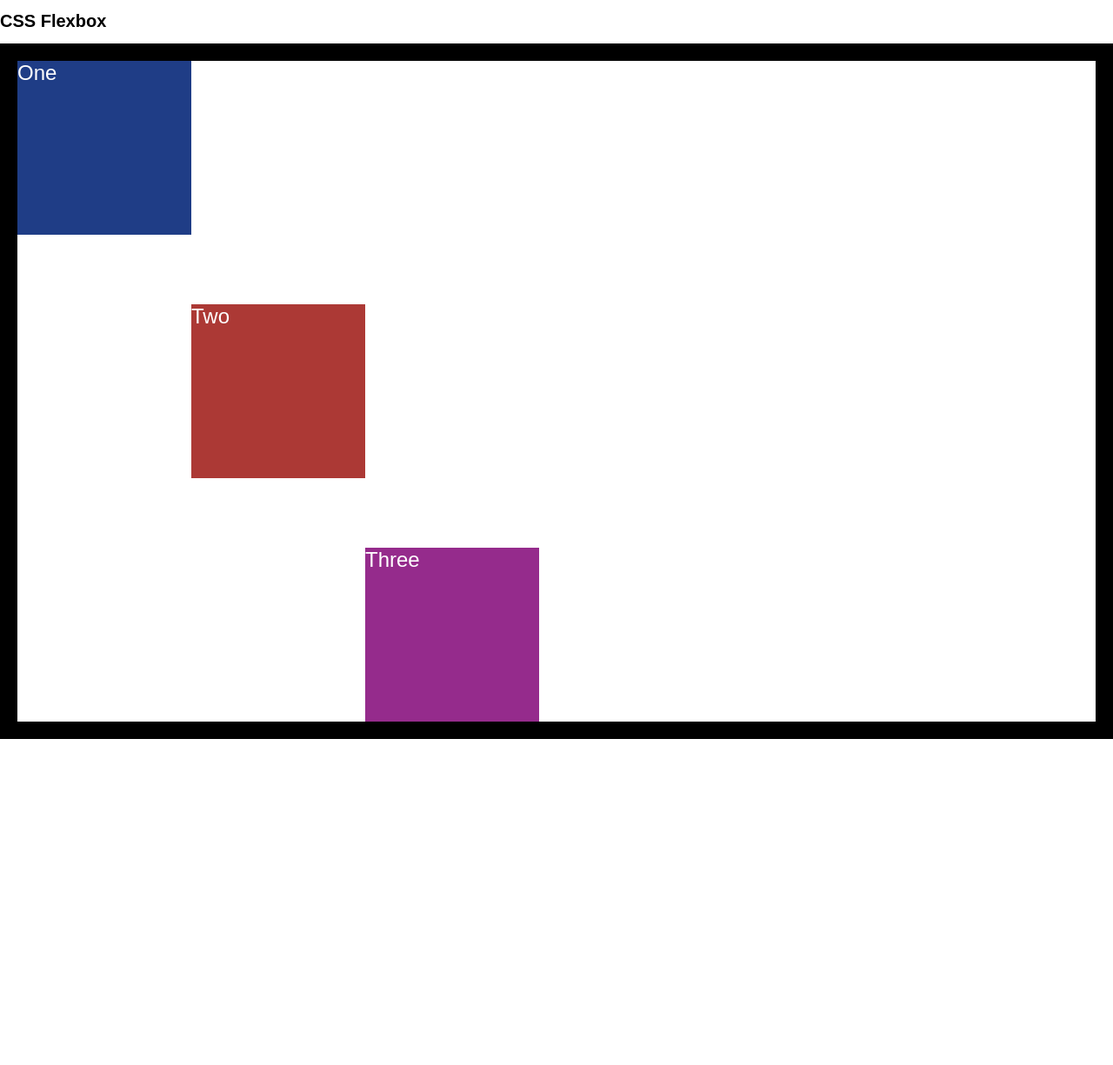
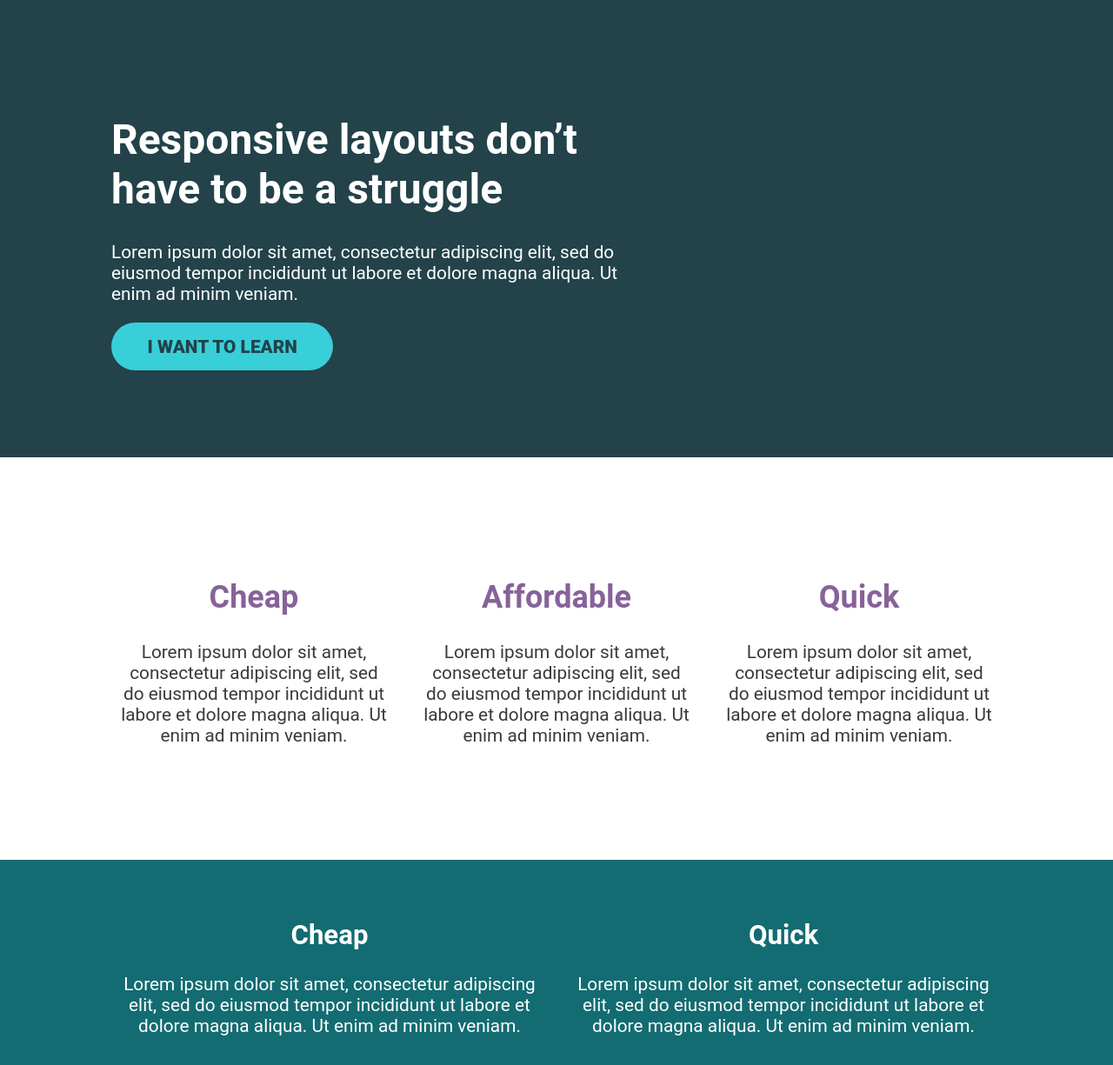
Before and after one commit to Akshay-ch-dj/CSS-Responsive-layouts-projects, a plain HTML site: page 21-day-conquering_responsive_layouts_course/Day-6-Flexbox/flexbox-lrn.html in a window 1280 px wide. Shown: the whole page at 87% size. Before the commit the page ends 850 px from the top, so only its background shows below. Drawn offline with Linux system fonts and the light colour scheme.

Commit message:
Day 8 challenge completed.
CSS combinators note added.

```diff
--- a/21-day-conquering_responsive_layouts_course/Day-6-Flexbox/flexbox-lrn.css
+++ b/21-day-conquering_responsive_layouts_course/Day-6-Flexbox/flexbox-lrn.css
@@ -1,36 +1,86 @@
-*, ::before, ::after{
-    box-sizing: border-box;
+*, *::before, *::after {
+  box-sizing: border-box;
 }
 
 body{
-    font-family: sans-serif;
-    font-size: 62.5%;
     margin: 0;
     padding: 0;
+    font-family: 'Roboto', sans-serif;
+    font-size: 1.3rem;
 }
 
-.parent{
-    height: 100vh;
-    border: 20px solid black;
-    display: flex;
-    flex-wrap: wrap;
+h1{
+    font-size: 3rem;
 }
 
-.child{
-    width: 200px;
-    height: 200px;
-    font-size: 1.5rem;
-    color: white;
+.hero{
+    padding: 100px 0;
+    background-color: #23424A;
+    color: #FFF;
 }
 
-.child__1{
-    background: rgb(31, 61, 134);
+.container{
+    width: 80%;
+    max-width: 1100px;
+    margin: 0 auto;
 }
-.child__2{
-    background: rgb(172, 57, 53);
-    align-self: center;
+
+.container__text{
+    width: 60%;
 }
-.child__3{
-    background: rgb(149, 43, 140);
-    align-self: flex-end;
+
+.row{
+    display: flex;
+    /* gap: 100px; */
 }
+
+.col + .col {
+    margin-left: 30px;
+}
+
+.col{
+   margin: 10px;
+   text-align: center;
+}
+
+.row--middle{
+    margin: 100px auto;
+}
+
+.row--middle h2{
+    color: #87629A;
+    font-size: 2.25rem;
+}
+
+.row--middle p{
+    color: #3A3A3A;
+}
+
+.footer{
+    background: #136C72;
+    width: 100%;
+    margin: auto 0;
+    padding: 2rem 0;
+    color: #FFF;
+}
+
+.container--bottom{
+    display: flex;
+}
+
+.btn{
+    display: inline-block;
+    background-color: #38CFD9;
+    padding: 0.25em 1.25em;
+    border-radius: 100px;
+    text-decoration: none;
+    text-transform: uppercase;
+    color: #23424A;
+    font-weight: 900;
+    padding: 0.75em 2em;
+}
+
+.btn:hover,
+.btn:focus{
+    opacity: 0.75;
+}
--- a/21-day-conquering_responsive_layouts_course/Day-6-Flexbox/flexbox-lrn.html
+++ b/21-day-conquering_responsive_layouts_course/Day-6-Flexbox/flexbox-lrn.html
@@ -5,15 +5,55 @@
     <meta name="viewport" content="width=device-width, initial-scale=1.0">
     <title>Flexbox-learn</title>
 
+
     <link rel="stylesheet" href="./flexbox-lrn.css">
 </head>
 <body>
+    <div class="hero">
+        <div class="container">
+            <div class="container__text">
+                <h1>Responsive layouts don’t have to be a struggle</h1>
+                <p>Lorem ipsum dolor sit amet, consectetur adipiscing elit, sed do eiusmod tempor incididunt ut labore et dolore magna
+                aliqua. Ut enim ad minim veniam.</p>
+                <a class="btn" href="#">I want to learn</a>
+            </div>
+        </div>
+    </div>
+
     <div class="container">
-        <h1 class="main-heading">CSS Flexbox</h1>
-        <div class="parent">
-            <div class="child child__1">One</div>
-            <div class="child child__2">Two</div>
-            <div class="child child__3">Three</div>
+        <div class="row row--middle">
+            <div class="col">
+                <h2>Cheap</h2>
+                <p>Lorem ipsum dolor sit amet, consectetur adipiscing elit, sed do eiusmod tempor incididunt ut labore et dolore magna
+                aliqua. Ut enim ad minim veniam.</p>
+            </div>
+            <div class="col">
+                <h2>Affordable</h2>
+                <p>Lorem ipsum dolor sit amet, consectetur adipiscing elit, sed do eiusmod tempor incididunt ut labore et dolore magna
+                aliqua. Ut enim ad minim veniam.</p>
+            </div>
+            <div class="col">
+                <h2>Quick</h2>
+                <p>Lorem ipsum dolor sit amet, consectetur adipiscing elit, sed do eiusmod tempor incididunt ut labore et dolore magna
+                aliqua. Ut enim ad minim veniam.</p>
+            </div>
+        </div>
+    </div>
+
+    <div class="footer">
+        <div class="container">
+            <div class="row row--bottom">
+                <div class="col">
+                    <h2>Cheap</h2>
+                    <p>Lorem ipsum dolor sit amet, consectetur adipiscing elit, sed do eiusmod tempor incididunt ut labore et dolore magna
+                    aliqua. Ut enim ad minim veniam.</p>
+                </div>
+                <div class="col">
+                    <h2>Quick</h2>
+                    <p>Lorem ipsum dolor sit amet, consectetur adipiscing elit, sed do eiusmod tempor incididunt ut labore et dolore magna
+                    aliqua. Ut enim ad minim veniam.</p>
+                </div>
+            </div>
         </div>
     </div>
 </body>
--- a/CSS_Study_Projects_Notes/test.css
+++ b/CSS_Study_Projects_Notes/test.css
@@ -1,26 +1,27 @@
+*, ::before, ::after{
+    box-sizing: border-box;
+}
+
 body{
+    margin: 0;
     background: #efefef;
     color: #333;
     font-family: basic-sans, sans-serif;
 }
 
-.scale{
-    width: 500px;
-    height: 50px;
-    background: #615756;
+.first-example{
+    display: block;
 }
 
-.content-box{
-    width: 500px;
-    padding: 25px;
-    border: 5px solid red;
-    background: #4dfff3;
+.example{
+    padding: 2em;
+    width: 50%;
+    margin: 1em auto;
+    background: teal;
 }
 
-.border-box{
-    box-sizing: border-box;
-    width: 500px;
-    padding: 25px;
-    border: 5px solid red;
-    background: #52ffb8;
+/* Adjacent sibling selector */
+
+.example + .example{
+    background: tomato;
 }
```
Also changed, not shown: CSS_Study_Projects_Notes/test.html (+6 -4 lines), 21-day-conquering_responsive_layouts_course/Day-6-Flexbox/images/combinators-1.png (added), 21-day-conquering_responsive_layouts_course/Day-6-Flexbox/images/combinators-2.png (added), 2 other files.
